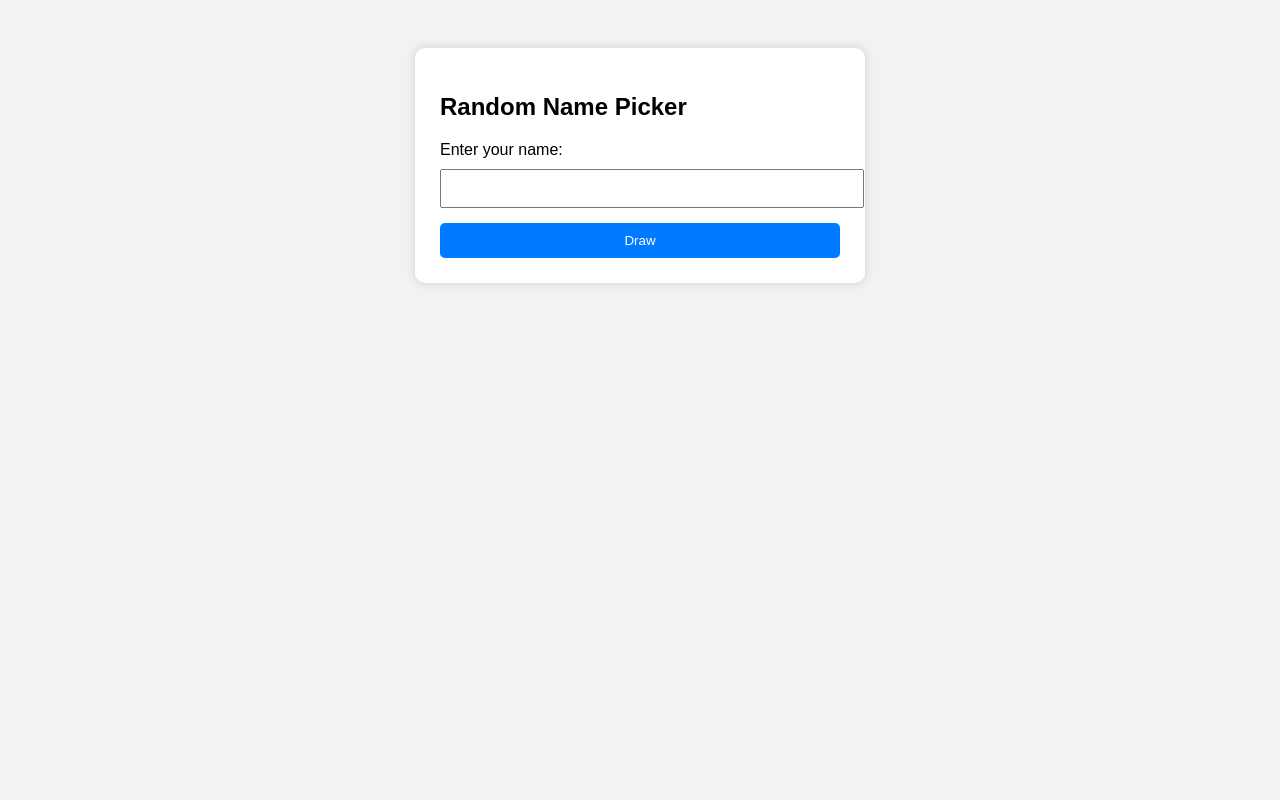
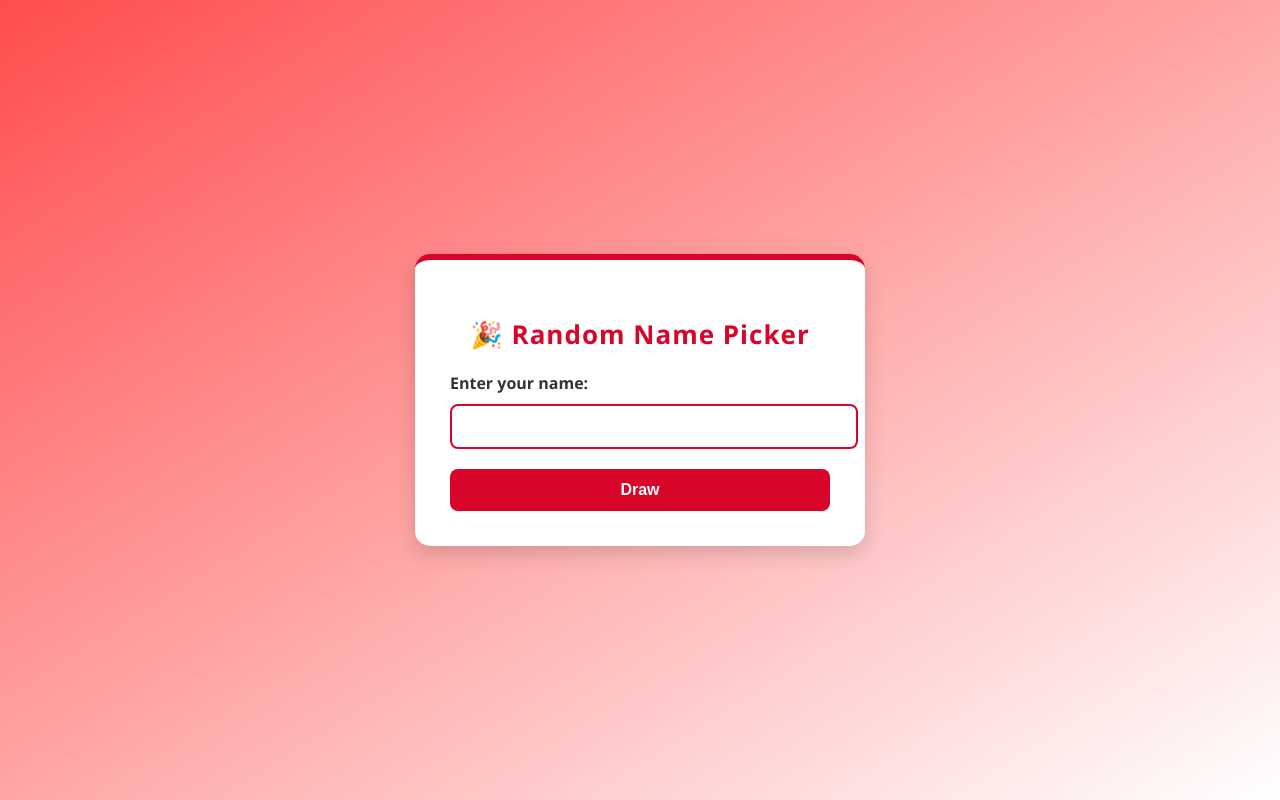
Before and after one commit to Abhiram911/Random_picker_Py, a Flask app: template templates/index.html in a window 1280 px wide. Run offline with Flask 3, Linux system fonts and the light colour scheme; the template is opened without the code that fills it, so the values that code supplies are empty.

Commit message:
Init commit

```diff
--- a/templates/index.html
+++ b/templates/index.html
@@ -4,48 +4,100 @@
     <title>Random Name Picker</title>
     <style>
         body {
-            font-family: Arial, sans-serif;
-            background: #f2f2f2;
-            padding: 40px;
+            font-family: 'Segoe UI', Arial, sans-serif;
+            background: #ffffff;
+            margin: 0;
+            padding: 0;
+            display: flex;
+            justify-content: center;
+            align-items: center;
+            height: 100vh;
+            background: linear-gradient(to bottom right, #ff4d4d, #ffffff);
         }
+
         .container {
-            background: white;
-            padding: 25px;
-            max-width: 400px;
-            margin: auto;
-            border-radius: 10px;
-            box-shadow: 0 0 10px #ccc;
+            background: #ffffff;
+            padding: 35px;
+            width: 380px;
+            border-radius: 15px;
+            box-shadow: 0 8px 20px rgba(0,0,0,0.15);
+            text-align: center;
+            border-top: 6px solid #d90429;
         }
+
+        h2 {
+            color: #d90429;
+            margin-bottom: 20px;
+            font-size: 26px;
+            letter-spacing: 1px;
+        }
+
+        label {
+            font-weight: bold;
+            color: #333;
+            display: block;
+            text-align: left;
+            margin-bottom: 5px;
+        }
+
         input[type=text] {
             width: 100%;
-            padding: 10px;
-            margin-top: 10px;
+            padding: 12px;
+            margin-top: 5px;
+            border: 2px solid #d90429;
+            border-radius: 8px;
+            font-size: 15px;
+            outline: none;
+            transition: 0.3s;
         }
+
+        input[type=text]:focus {
+            border-color: #ff1e1e;
+            box-shadow: 0 0 5px rgba(255, 0, 0, 0.4);
+        }
+
         button {
-            margin-top: 15px;
-            padding: 10px;
+            margin-top: 20px;
+            padding: 12px;
             width: 100%;
-            background: #007bff;
+            background: #d90429;
             color: white;
             border: none;
-            border-radius: 5px;
+            border-radius: 8px;
+            font-size: 16px;
+            cursor: pointer;
+            transition: 0.3s;
+            font-weight: bold;
         }
+
+        button:hover {
+            background: #ff1e1e;
+            transform: scale(1.03);
+        }
+
         .msg {
             margin-top: 20px;
             font-weight: bold;
-            color: #d9534f;
+            color: #b30000;
+            background: #ffe6e6;
+            padding: 10px;
+            border-radius: 8px;
         }
+
         .result {
             margin-top: 20px;
             font-weight: bold;
-            color: #28a745;
+            color: #0f9d58;
+            background: #e6ffe6;
+            padding: 10px;
+            border-radius: 8px;
         }
     </style>
 </head>
 <body>
 
 <div class="container">
-    <h2>Random Name Picker</h2>
+    <h2>🎉 Random Name Picker</h2>
 
     <form method="POST">
         <label>Enter your name:</label>
```
